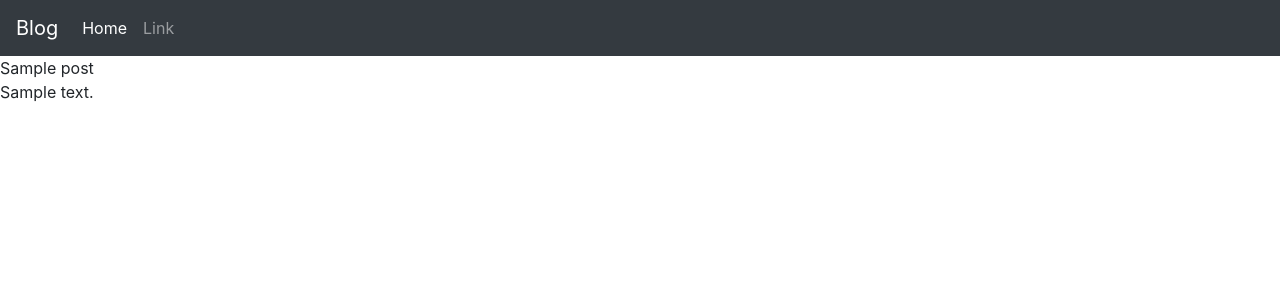
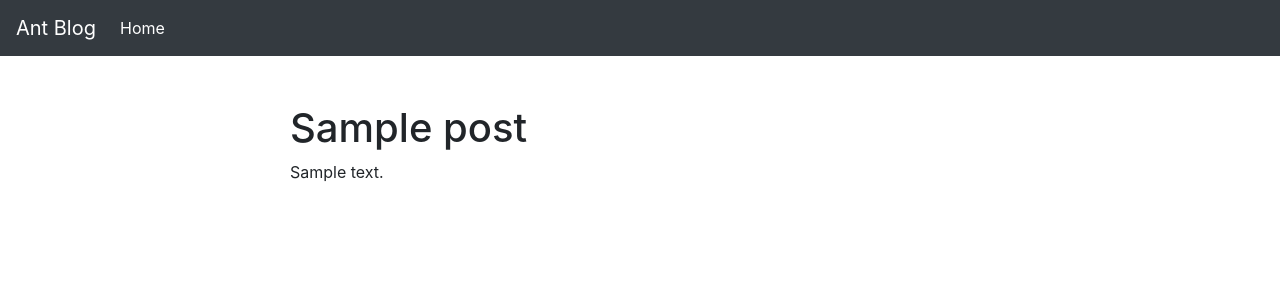
Before and after one commit to CianThornhill/django-vc-simple-blog, a Django app: a page that uses blog/templates/single.html in a window 1280 px wide. Shown: the top 300 px of the page. Run offline with Django 4.2, Linux system fonts and the light colour scheme; tables that the repository leaves empty hold one stand-in row (values such as "Sample post").

Commit message:
complete simple blog app

```diff
--- a/blog/models.py
+++ b/blog/models.py
@@ -15,6 +15,7 @@ class Post (models.Model):
     )
 
     title = models.CharField(max_length=250)
+    excerpt = models.TextField(null=True)
     slug = models.SlugField(max_length=250, unique_for_date='publish')
     publish = models.DateTimeField(default=timezone.now)
     author = models.ForeignKey (User, on_delete=models.CASCADE, related_name='blog_posts')
--- a/blog/templates/single.html
+++ b/blog/templates/single.html
@@ -13,7 +13,7 @@
   <body>
 
     <nav class="navbar navbar-expand-lg navbar-dark bg-dark">
-        <a class="navbar-brand" href="#">Blog</a>
+        <a class="navbar-brand" href="#">Ant Blog</a>
         <button class="navbar-toggler" type="button" data-toggle="collapse" data-target="#navbarSupportedContent" aria-controls="navbarSupportedContent" aria-expanded="false" aria-label="Toggle navigation">
           <span class="navbar-toggler-icon"></span>
         </button>
@@ -23,15 +23,19 @@
             <li class="nav-item active">
               <a class="nav-link" href="http://8000-cianthornhi-djangovcsim-mbre4pr7m90.ws-eu108.gitpod.io/blog">Home <span class="sr-only">(current)</span></a>
             </li>
-            <li class="nav-item">
-              <a class="nav-link" href="#">Link</a>
-            </li>
           </ul>
         </div>
       </nav>
 
-    {{post.title}}<br>
-    {{post.content}}
+      <div class="container">
+        <div class = "row justify-content-md-center pt-5">
+
+          <div class = "col-md-8">
+            <div class = "col-12"><h1>{{post.title}}</h1></div>
+            <div class = "col-12"><p>{{post.content|safe}}</p></div>
+          </div>
+        </div>
+      </div>
 
     <!-- Optional JavaScript -->
     <!-- jQuery first, then Popper.js, then Bootstrap JS -->
```
Also changed, not shown: blog/templates/index.html (+8 -7 lines), blog/migrations/0004_post_excerpt.py (added).
